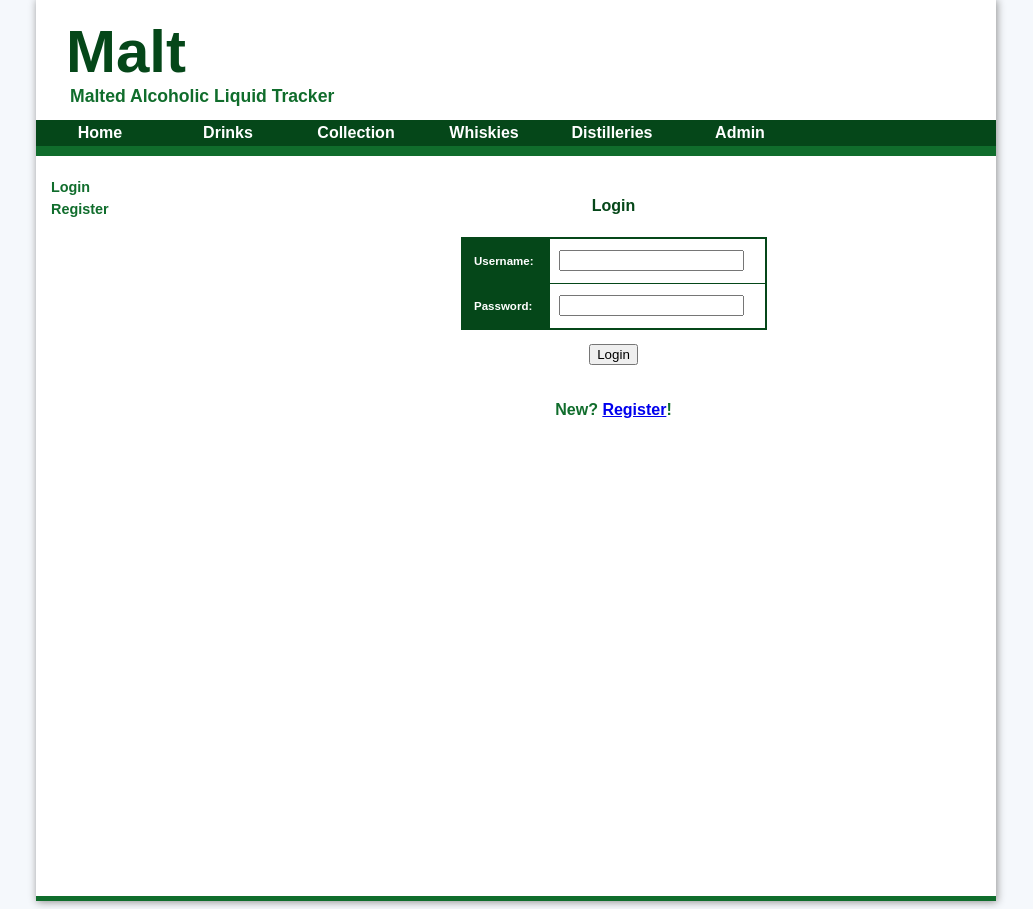
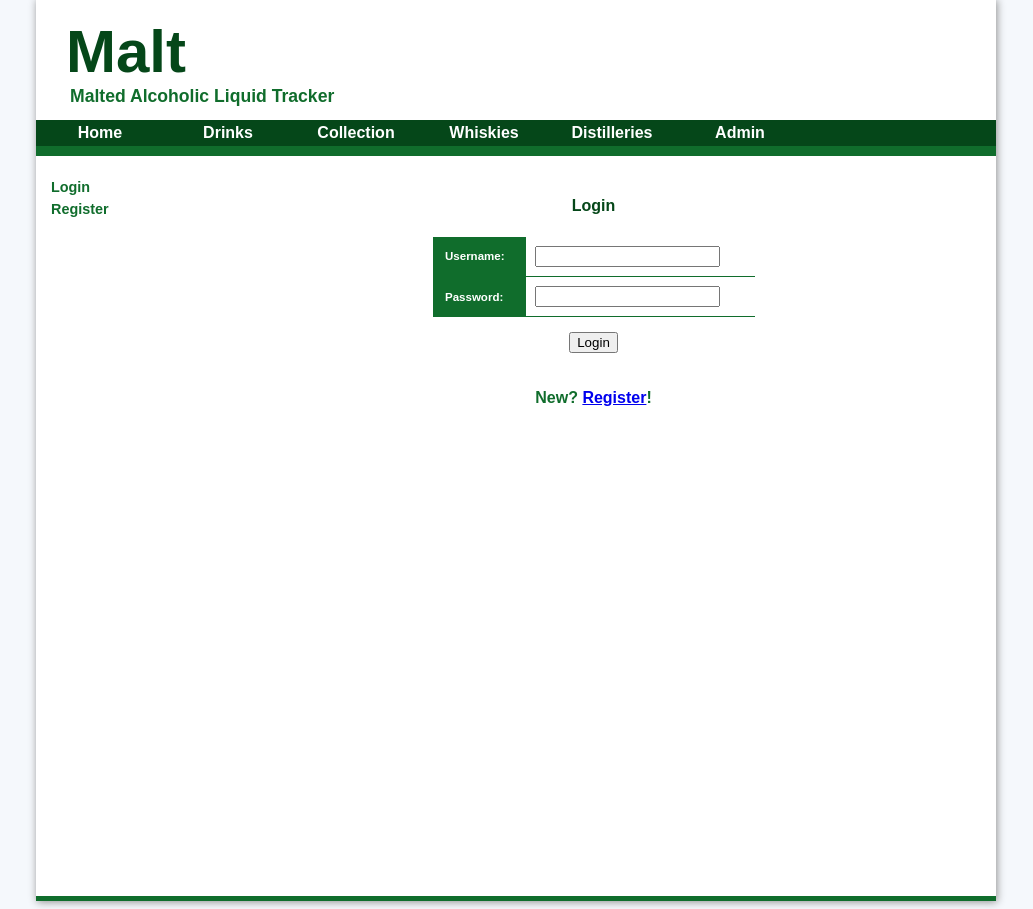
Before and after one commit to bartromgens/malt, a Django app: page /malt/login/ in a window 1280 px wide. Shown: the part 41-950 px from the top of the page, without its empty margins (124-1157 px from the left). Run offline with Django 3.2, Linux system fonts and the light colour scheme; parts of the project's set-up code (start-up, migrations or seed data) failed here and were passed over.

Commit message:
Changed the table look and added a rotation transform for the bottle overview.

```diff
--- a/static/style.css
+++ b/static/style.css
@@ -26,31 +26,46 @@ font {
 
 table {
   width: 90%;
-  border-top: 2px solid #054719;
-  border-right: 2px solid #054719;
-  border-bottom: 2px solid #054719;
-  border-left: 2px solid #054719;
+  border-top: 0px;
+  border-right: 0px;
+  border-bottom: 0px;
+  border-left: 0px;
   margin: 1em auto;
   border-collapse: collapse; }
 
 td {
   color: #054719;
-  border-left: 0px solid #8e8e8e;
-  border-bottom: 1px solid #054719;
-  padding: 1em 0.8em;
+  border-left: 0px;
+  border-bottom: 1px solid #106d2c;
+  padding: 0.8em 0.8em;
   text-align: left;
   font-size: 0.8em;
   font-family: "Arial",Georgia,Serif; }
 
 th {
-  background-color: #054719;
+  background-color: #106d2c;
   color: #FFFFFF;
-  border-left: 1px solid #054719;
-  border-bottom: 1px solid #054719;
+  border-left: 1px solid #106d2c;
+  border-bottom: 1px solid #106d2c;
   padding: .3em 1em;
   text-align: left;
   font-size: 0.8em;
   font-family: "Arial",Georgia,Serif; }
+
+.rotate {
+  -webkit-transform: rotate(-90deg);
+  -moz-transform: rotate(-90deg);
+  -ms-transform: rotate(-90deg);
+  -o-transform: rotate(-90deg);
+  transform: rotate(-90deg);
+  /* also accepts left, right, top, bottom coordinates; not required, but a good idea for styling */
+  -webkit-transform-origin: 10% 33%;
+  -moz-transform-origin: 10% 33%;
+  -ms-transform-origin: 10% 33%;
+  -o-transform-origin: 10% 33%;
+  transform-origin: 10% 33%;
+  /* Should be unset in IE9+ I think. */
+  filter: progid:DXImageTransform.Microsoft.BasicImage(rotation=3); }
 
 #userMessageFont {
   font-family: "Arial";
@@ -127,7 +142,7 @@ th {
 #content {
   background-color: #FFFFFF;
   height: 720px;
-  width: 765px;
+  width: 805px;
   float: left;
   padding-left: 10px;
   padding-top: 20px;
@@ -233,7 +248,7 @@ div.selectgroupmenu a:hover, div.selectgroupmenu a:active {
 div.verticalmenu {
   background-color: #FFFFFF;
   height: 735px;
-  width: 170px;
+  width: 130px;
   float: left;
   padding-left: 15px;
   padding-top: 5px; }
--- a/static/style.scss
+++ b/static/style.scss
@@ -47,35 +47,56 @@ font {
   font-family:"Arial",Georgia,Serif;
 }
 
-table {
+table
+{
   width:90%;
-  border-top:2px solid $firstColor;
-  border-right:2px solid $firstColor;
-  border-bottom:2px solid $firstColor;
-  border-left:2px solid $firstColor;
+  border-top:0px;
+  border-right:0px;
+  border-bottom:0px;
+  border-left:0px;
   margin:1em auto;
   border-collapse:collapse;
 }
 
-td {
+td
+{
   color:$firstColor;
-  border-left:0px solid #8e8e8e;
-  border-bottom:1px solid $firstColor;
-  padding:1em 0.8em;
+  border-left:0px;
+  border-bottom:1px solid $secondColor;
+  padding:0.8em 0.8em;
   text-align:left;
   font-size:0.8em;
   font-family:"Arial",Georgia,Serif;
 }
 
-th {
-  background-color:$firstColor;
+th
+{
+  background-color:$secondColor;
   color:#FFFFFF;
-  border-left:1px solid $firstColor;
-  border-bottom:1px solid $firstColor;
+  border-left:1px solid $secondColor;
+  border-bottom:1px solid $secondColor;
   padding:.3em 1em;
   text-align:left;
   font-size:0.8em;
   font-family:"Arial",Georgia,Serif;
+}
+
+.rotate {
+  -webkit-transform: rotate(-90deg);
+  -moz-transform: rotate(-90deg);
+  -ms-transform: rotate(-90deg);
+  -o-transform: rotate(-90deg);
+  transform: rotate(-90deg);
+
+  /* also accepts left, right, top, bottom coordinates; not required, but a good idea for styling */
+  -webkit-transform-origin: 10% 33%;
+  -moz-transform-origin: 10% 33%;
+  -ms-transform-origin: 10% 33%;
+  -o-transform-origin: 10% 33%;
+  transform-origin: 10% 33%;
+
+  /* Should be unset in IE9+ I think. */
+  filter: progid:DXImageTransform.Microsoft.BasicImage(rotation=3);
 }
 
 #userMessageFont {
@@ -170,7 +191,7 @@ th {
 #content {
   background-color:#FFFFFF;
   height:720px;
-  width:765px;
+  width:805px;
   float:left;
   padding-left:10px;
   padding-top:20px;
@@ -296,7 +317,7 @@ div.selectgroupmenu a:hover, div.selectgroupmenu a:active {
 div.verticalmenu {
   background-color:#FFFFFF;
   height:735px;
-  width:170px;
+  width:130px;
   float:left;
   padding-left:15px;
   padding-top:5px;
```
